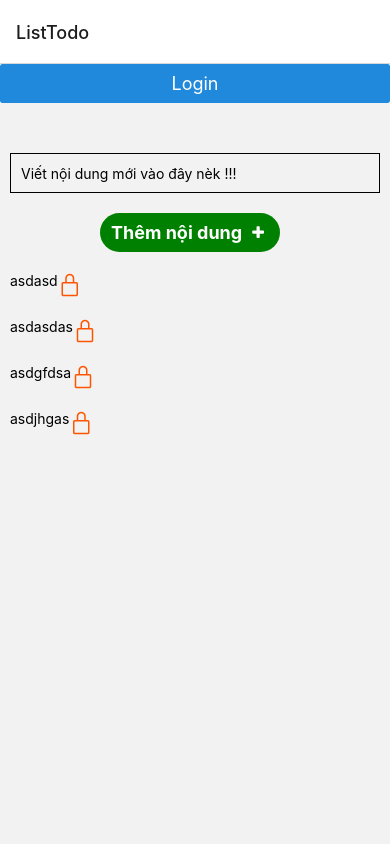
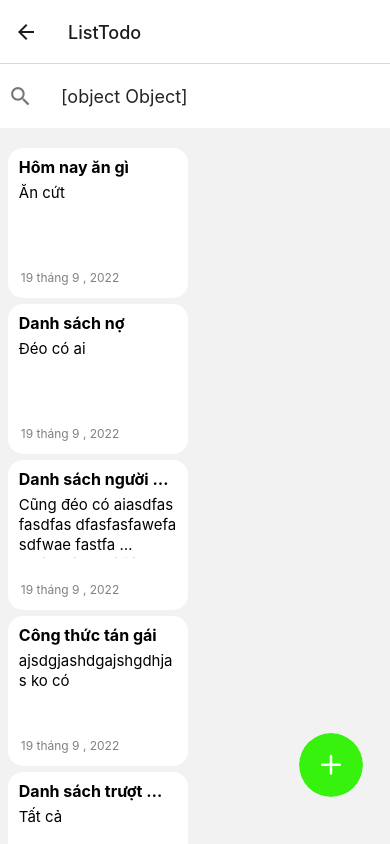
Before and after one commit to JunyTM/mobil_todolist, a React Native app: screen /ListTodo in a window 390 px wide. Built offline with nearby package versions, Linux system fonts and the light colour scheme.

Commit message:
commit everything

```diff
--- a/App.js
+++ b/App.js
@@ -1,18 +1,18 @@
 import { StatusBar } from 'expo-status-bar';
 import { StyleSheet, Text, View } from 'react-native';
-import ListTodo from './ListTodo.js'
+import ListTodo from './src/TodoList/TodoListScreen.js'
 import { NavigationContainer } from '@react-navigation/native';
 import { createNativeStackNavigator } from '@react-navigation/native-stack';
 import LoginScreen from './src/Login/LoginScreen.js'
+import TodoDetails from './src/TodoDetails/CreateNewTodo.js'
 
 export default function App() {
   return (
-
-
     <NavigationContainer>
       <Stack.Navigator>
-        <Stack.Screen name="ListTodo" component={ListTodo}  options={{ tabBarBadge: 3 }}  />
-        <Stack.Screen name="Login" component={LoginScreen}  headerLargeTitle={false}/>
+        <Stack.Screen name="Login" component={LoginScreen} headerLargeTitle={false} />
+        <Stack.Screen name="ListTodo" component={ListTodo} />
+        <Stack.Screen name="TodoDetails" component={TodoDetails} />
       </Stack.Navigator>
     </NavigationContainer>
   );
--- a/ListTodo.js
+++ /dev/null
@@ -1,106 +0,0 @@
-import React from "react";
-import {useState} from "react";
-import { View, StyleSheet, Alert ,Text, TextInput, ScrollView} from "react-native";
-import Todo from "./Todo"
-import { Button,Icon } from "@rneui/themed";
-export default function App({navigation}) {
-
-    const [ListTodo,setListTodo] = useState(['asdasd','asdasdas','asdgfdsa','asdjhgas']);
-
-    const [newTodo,setNewTodo] = useState('');
-
-    const handlePress = ()=>{
-        if(newTodo){
-        let newList = [...ListTodo,newTodo];
-        setListTodo(newList);
-        setNewTodo('');}
-        else {
-            Alert.alert("địt mẹ nhập vào đi")
-        }
-    }
-
-    const AcceptDelete = (i)=>{
-        let newList = ListTodo.filter((value,index)=>{
-            return i != index
-        })
-
-        setListTodo(newList);
-    }
-
-    const handleDeleteTodo=(i)=>{
-        Alert.alert(
-            "Bạn muốn xóa uwuuuuuuu !",
-            "Địt mẹ vừa viết xong đã đòi xóa rồi ",
-            [
-              {
-                text: "Xóa",
-                onPress:()=>AcceptDelete(i),
-                style: "accept"
-              },
-              { text: "Thôi" }
-            ])
-    }
-
-
-
-    const styles = StyleSheet.create({
-        container: {
-         flex: 1,
-         paddingTop: 22
-        },
-        item: {
-          padding: 10,
-          flexDirection: "row",
-          flexWrap: "wrap",
-
-        },
-        input: {
-            marginTop:50,
-            height: 40,
-            margin: 10,
-            borderWidth: 1,
-            padding: 10,
-          },
-
-      });
-
-
-  return (
-
-    <View className="TodoList">
-        <Button title="Login" onPress={()=>navigation.navigate('Login')}></Button>
-        <TextInput style={styles.input}  placeholder="Viết nội dung mới vào đây nèk !!!" onChangeText={e=>setNewTodo(e)} value={newTodo} />
-        <Button
-              title="Thêm nội dung"
-              icon={{
-                name: 'plus',
-                type: 'font-awesome',
-                size: 15,
-                color: 'white',
-              }}
-              iconRight
-              iconContainerStyle={{ marginLeft: 10 }}
-              titleStyle={{ fontWeight: '700' }}
-              buttonStyle={{
-                backgroundColor: 'green',
-                borderColor: 'transparent',
-                borderWidth: 0,
-                borderRadius: 30,
-              }}
-              containerStyle={{
-                width: 180,
-                marginHorizontal: 100,
-                marginVertical: 10,
-              }}
-            onPress={handlePress}
-            />
-        <ScrollView>
-        {ListTodo.map((value,key)=>{
-            return <Todo style={styles.item} todo={value} key = {key} handleDelete={handleDeleteTodo} i = {key} />
-        })}
-        </ScrollView>
-
-
-    </View>
-  );
-}
--- a/Todo.js
+++ b/Todo.js
@@ -1,23 +1,83 @@
 import React from "react";
 import {useState} from "react";
-import { View, StyleSheet, Button, Alert ,Text} from "react-native";
-import { Icon } from "@rneui/themed";
+import { View, StyleSheet, Button, Alert ,Text,TouchableOpacity,Vibration} from "react-native";
+import { Icon,CheckBox } from "@rneui/themed";
 
 export default function Todo(props) {
+  const [check, setCheck] = useState(false);
+
+  const styles = StyleSheet.create({
+    todo:{
+      paddingHorizontal: 8,
+      paddingVertical: 6,
+      borderRadius: 15,
+      backgroundColor: check?'#e0e0e0':'white',
+      alignSelf: "flex-start",
+      marginHorizontal: "2%",
+      marginBottom: 6,
+      width:180,
+      textAlign: "center",
+      minWidth:'45%',
+      maxWidth:'47%',
+      height:150
+    },
+    title: {
+      fontWeight: "bold",
+      fontSize:16,
+      padding: 3,
+    },
+    content: {
+      padding: 3,
+      fontSize:15,
+      lineHeight:20
+    },
+
+    time: {
+      padding: 3,
+      fontSize:12,
+      position:'absolute',
+      bottom:10,
+      left:10,
+      color:'gray'
+    },
+
+      check: {
+      fontSize:12,
+      position:'absolute',
+      bottom:-4,
+      right:-2,
+      backgroundColor:check?'#e0e0e0':'white'
+      }})
 
   return (
-        <View style={props.style}>
-        <Text >{props.todo}</Text>
+
+        <TouchableOpacity style={styles.todo} children={false}
+        onLongPress={()=>{if(!props.isChecking){Vibration.vibrate(30);props.openChecking();}}}
+        onPress={props.isChecking?() => {setCheck(!check);Vibration.vibrate(15)}:()=>console.log("di me chua code")} >
+        <Text   style={styles.title} numberOfLines={1} ellipsizeMode='tail'>{props.todo.Title}</Text>
+        <Text  style={styles.content} numberOfLines={3} ellipsizeMode='tail'>{props.todo.Content}</Text>
+        <Text  style={styles.time} >{props.todo.Time}</Text>
+        {!props.isChecking?'':<CheckBox
+       containerStyle={styles.check}
+      center
+      checkedIcon={
         <Icon
+          name="check-circle-fill"
+          type="octicon"
+          color="green"
+   />
+      }
+      uncheckedIcon={
+        <Icon
+          name="circle"
+          type="octicon"
+          color="grey"
+        />
+      }
+      checked={check}
+      onPress={() => setCheck(!check)}
+    />}
 
-        name='lock-closed-outline'
-        type='ionicon'
-        color='#f50'
-
-        onPress={()=>props.handleDelete(props.i)}
-      />
-        </View>
-
-
+        </TouchableOpacity>
   );
 }
--- a/src/Login/Login.js
+++ b/src/Login/Login.js
@@ -6,15 +6,11 @@ import { color } from "@rneui/themed/dist/config";
 
 export default function Index(props) {
     const [hidePass, setHidePass] = useState(true);
+
     return (
-
         <View style={styles.container}>
-      <View >
-        <Text style={{ fontSize: 40, textAlign: "center", paddingBottom: 40, color: '#fff' }}>Register Now!</Text>
-      </View>
             <View style={styles.form}>
                 <Icon reverse name="person" size={50} color="#0089e3" />
-        <View style={styles.inout}>
                 <View style={styles.container_input}>
                     <View style={styles.box_input}>
                         <Icon style={styles.icon} name="person" color="#0089e3" />
@@ -30,7 +26,7 @@ export default function Index(props) {
                                 autoCompleteType="password"
                                 secureTextEntry={hidePass ? true : false} />
 
-                <Icon style={{marginTop: 25}} name={hidePass ? 'eye-slash' : 'eye'}
+                            <Icon style={{ marginTop: 25 }} name={hidePass ? 'eye-slash' : 'eye'}
                                 type="font-awesome-5"
                                 size={15}
                                 color="#000"
@@ -85,15 +81,13 @@ export default function Index(props) {
                             <Text style={{ textAlign: 'center', paddingTop: 10 }}>Or Sign Up Using</Text>
                         </View>
                         <View style={styles.icon_ftg} >
-                <Icon name="facebook" type="font-awesome-5" size={40} color='#3f5993' />
-                <Icon name="twitter" type="font-awesome-5" size={40} color='#49a1ed' />
-                <Icon name="google-plus" type="font-awesome-5" size={40} color='#d4503d' />
+                            <Icon style={styles.icon_ftg} name="facebook" type="font-awesome-5" size={40} color='#3f5993' />
+                            <Icon style={styles.icon_ftg} name="twitter" type="font-awesome-5" size={40} color='#49a1ed' />
+                            <Icon style={styles.icon_ftg}name="google-plus" type="font-awesome-5" size={40} color='#d4503d' />
+                        </View>
+                    </View>
                 </View>
 
-            </View>
-
-          </View>
-        </View>
             </View>
         </View>
     );
@@ -118,7 +112,7 @@ const styles = StyleSheet.create({
         backgroundColor: "#fff",
         width: "100%",
         maxWidth: 700,
-    height: "70%",
+        height: "90%",
         borderTopStartRadius: 30,
         borderTopEndRadius: 30,
         alignItems: "center",
@@ -172,19 +166,10 @@ const styles = StyleSheet.create({
     },
 
     icon_ftg: {
+        margin:10,
+        padding:10,
         flexDirection: 'row',
-    marginTop: 30,
-    justifyContent: 'space-around',
 
     },
 
-  box: {
-    width: 100,
-    height: 100,
-
-    marginTop: 50,
-
-    backgroundColor: "deepskyblue",
-    alignSelf: "center",
-  },
 });
--- a/src/Login/LoginScreen.js
+++ b/src/Login/LoginScreen.js
@@ -6,16 +6,13 @@ import Login from './Login.js'
 export default function LoginScreen({navigation}) {
   return (
     <View>
-        <Login login={()=>navigation.navigate('ListTodo')}/>
+        <Login login={()=>navigation.navigate('ListTodo')} />
     </View>
   );
 }
 
 const styles = StyleSheet.create({
   container: {
-
     backgroundColor: '#fff',
-
   },
-
 });
--- /dev/null
+++ b/src/TodoDetails/CreateNewTodo.js
@@ -0,0 +1,55 @@
+import { StatusBar } from 'expo-status-bar';
+import { StyleSheet, Text, View } from 'react-native';
+import { Input, Icon ,Button} from '@rneui/themed';
+import { SafeAreaView, TextInput } from "react-native";
+import {useState} from "react"
+import * as React from 'react';
+export default function TodoDetailsScreen({ navigation,route}) {
+
+  const d = new Date();
+  const day = d.getDate() + " tháng " + (d.getMonth() + 1) + " , " + d.getFullYear();
+
+  const [todo,setTodo] = useState({})
+
+  const [title,setTitle] = useState(route.title)
+  const [content,setContent] = useState(route.content)
+
+  const createNewTodo =()=>{
+    route.params({Title: title,Content: content,Time: day})
+  }
+
+  React.useLayoutEffect(() => {
+    navigation.setOptions({
+      headerRight: () => (
+        <Icon style={{padding:10}} name='check' type='feather' onPress={()=>createNewTodo()}  title="Update count" />
+      ),
+    });
+  }, [navigation, createNewTodo]);
+
+
+
+  return (
+    <View style={styles.container}>
+      <TextInput style={styles.title} placeholder="Nhập tiêu đề" onChangeText={e=>setTitle(e)} value={title} />
+      <TextInput style={styles.content} placeholder="Nội dung " onChangeText={e=>setContent(e)} value={content} multiline/>
+    </View>
+  );
+}
+
+const styles = StyleSheet.create({
+  container: {
+    flex:1,
+    backgroundColor: '#fff',
+    padding:20
+  },
+  title:{
+    fontSize:20,
+    fontWeight: '500',
+    paddingBottom:10,
+
+  },
+  content:{
+    fontSize:16,
+  },
+
+});
--- /dev/null
+++ b/src/TodoList/TodoList.js
@@ -0,0 +1,47 @@
+import React from "react";
+import {useState} from "react";
+import { View, StyleSheet, Alert ,Text, TextInput, ScrollView} from "react-native";
+import Todo from "../../Todo"
+import { Button,Icon } from "@rneui/themed";
+export default function ListTodo(props) {
+
+ const [listTodo,setListTodo] = useState(props.ListTodo);
+
+ const [isChecking,setIsChecking] = useState(false)
+
+ const styles = StyleSheet.create({
+        container: {
+          marginTop:20,
+         flex: 1,
+        },
+        row: {
+          flexDirection: "row",
+          flexWrap: "wrap",
+          textAlign: "center",
+
+        },
+        input: {
+            marginTop:50,
+            height: 40,
+            margin: 10,
+            borderWidth: 1,
+            padding: 10,
+          },
+      });
+
+
+  return (
+
+    <>
+        <ScrollView style={styles.container}>
+           <View style={styles.row}>
+          {listTodo.map((value,key)=>{
+            return <Todo style={styles.todo}  todo={value} key = {key}  i = {key} isChecking={isChecking} openChecking={()=>setIsChecking(true)} />
+        })}
+         </View>
+        </ScrollView>
+
+
+    </>
+  );
+}
--- a/src/TodoList/TodoListScreen.js
+++ b/src/TodoList/TodoListScreen.js
@@ -1,20 +1,52 @@
 import { StatusBar } from 'expo-status-bar';
 import { StyleSheet, Text, View } from 'react-native';
+import { SearchBar, Icon } from "@rneui/themed";
+import { useState,useEffect } from 'react'
+import TodoList from './TodoList.js'
 
-export default function TodoListScreen() {
+export default function TodoListScreen({ navigation }) {
+
+  const lognow = ()=>{
+    console.log("ditr me m=nah asjbndaksbdas")
+  }
+
+
+  const [searchInput, setSearchInput] = useState('')
+  const d = new Date();
+  const day = d.getDate() + " tháng " + (d.getMonth() + 1) + " , " + d.getFullYear();
+  const [ListTodo, setListTodo] = useState([{ Title: "Hôm nay ăn gì", Content: "Ăn cứt", Time: day }, { Title: "Danh sách nợ", Content: "Đéo có ai", Time: day }
+    , { Title: "Danh sách người yêu cũ", Content: "Cũng đéo có aiasdfas fasdfas dfasfasfawefa sdfwae fastfa wefasdfwaerf ăfa", Time: day }, { Title: "Công thức tán gái", Content: "ajsdgjashdgajshgdhjas ko có", Time: day },
+  { Title: "Danh sách trượt môn", Content: "Tất cả", Time: day }]);
+
+  const addNewTodo = (newTodo) => {
+    let newListTodo = [newTodo, ...ListTodo];
+    setListTodo(newListTodo);
+    console.log(newListTodo);
+  }
+
+
   return (
-    <View style={styles}></View>
+    <View style={styles.container}>
+      <View >
+        <SearchBar platform="android" ref={search => setSearchInput(search)} value={searchInput} style={styles.searchInput} placeholder="Tìm kiếm ghi chú" />
+      </View>
+      <View style={styles.IconAdd}><Icon onPress={() => { navigation.navigate('TodoDetails',addNewTodo) }} size={30} reverse color='#36f20c' name="plus" type="feather" /></View>
+      <TodoList ListTodo={ListTodo} key={ListTodo} />
+    </View>
   );
 }
 
 const styles = StyleSheet.create({
   container: {
-    flex: 1,
-    backgroundColor: '#fff',
-    alignItems: 'center',
-    justifyContent: 'center',
+    backgroundColor: "#f2f2f2",
+    height: "100%",
+    display: "flex",
   },
-  view:{
-    backgroundColor: 'pink'
-  }
+  IconAdd: {
+    position: 'absolute',
+    bottom: 40,
+    right: 20,
+    size: 30,
+    zIndex: 1
+  },
 });
```
Also changed, not shown: src/TodoDetails/TodoDetailsScreen.js (deleted, +0 -17 lines). Lines whose indentation alone changed are shown as unchanged.
